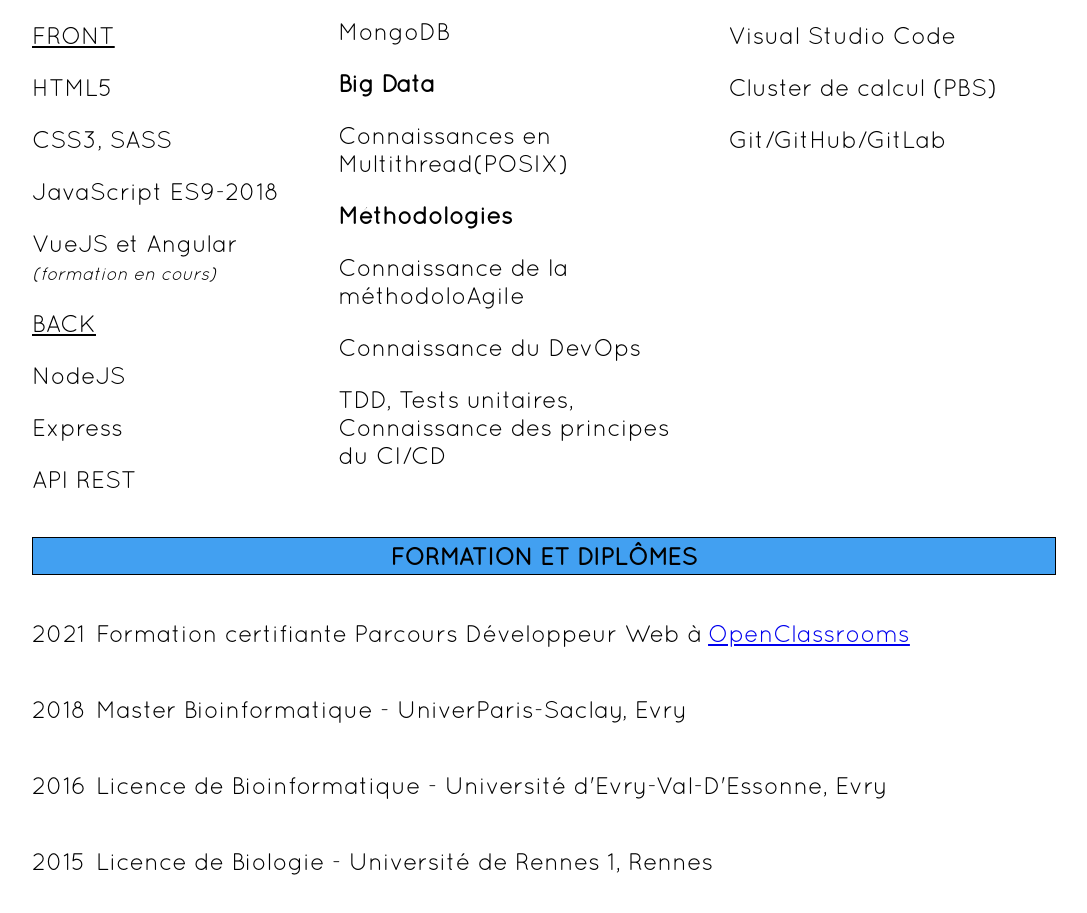
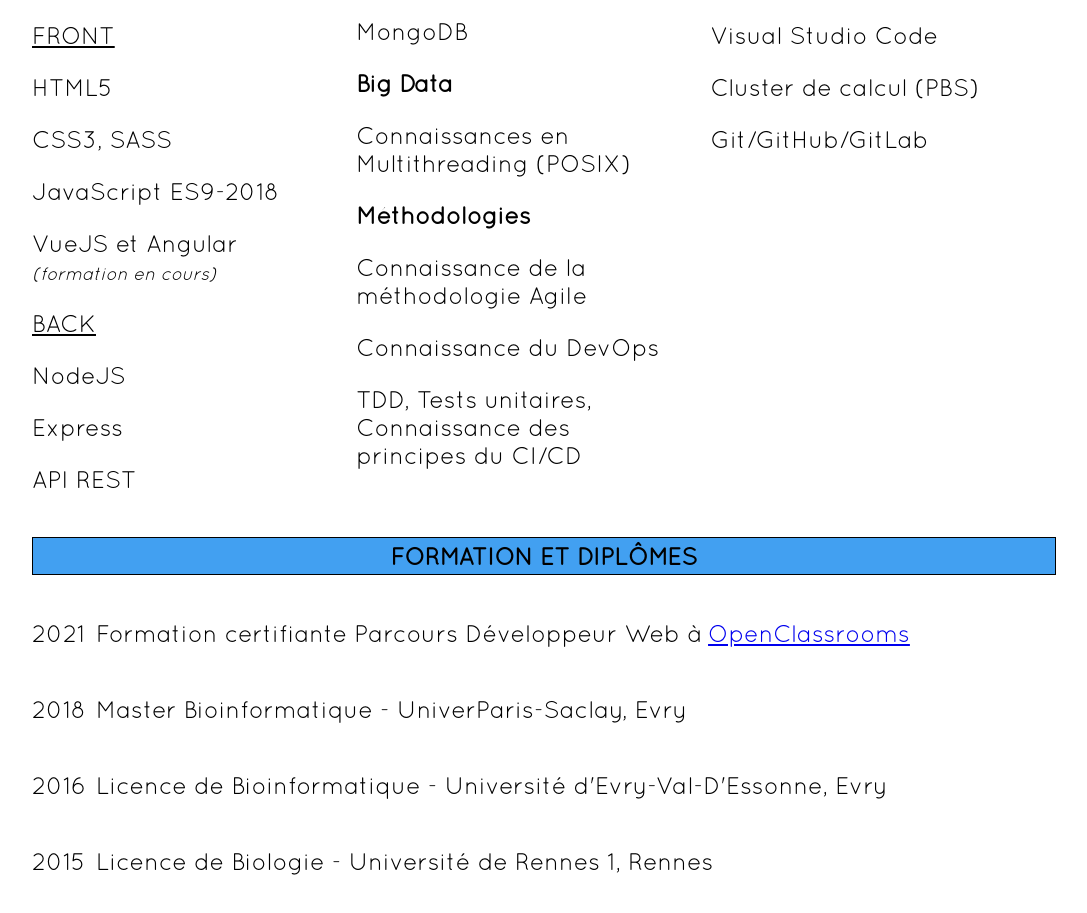
Before and after one commit to LKurdi292/CV, a plain HTML site: page index.html in a window 1280 px wide. Shown: the part 851-1764 px from the top of the page, without its empty margins (96-1183 px from the left). Drawn offline with Linux system fonts and the light colour scheme.

Commit message:
text bug fix

```diff
--- a/index.html
+++ b/index.html
@@ -54,10 +54,10 @@
 				<P>MongoDB</P>
 
 				<p><mark>Big Data</mark></p>
-				<p> Connaissances en Multithread(POSIX)</p>
+				<p> Connaissances en Multithreading (POSIX)</p>
 
 				<p><mark>Méthodologies</mark></p>
-				<p>Connaissance de la méthodoloAgile</p>
+				<p>Connaissance de la méthodologie Agile</p>
 				<p>Connaissance du DevOps</p>
 				<p>TDD, Tests unitaires, Connaissance des principes du CI/CD</p>
 			</div>
```
